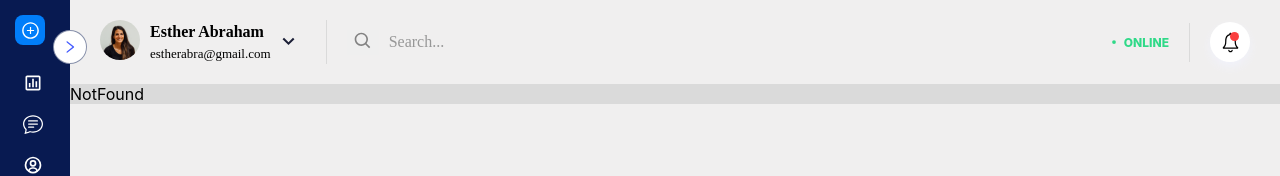
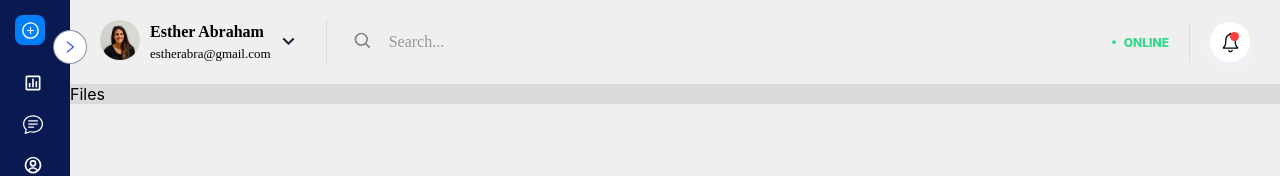
Before and after one commit to anie308/napims-user, a React (Create React App) app: page /files in a window 1280 px wide. Shown: the top 176 px of the page. Built offline with nearby package versions, Linux system fonts and the light colour scheme; the HTML template or start-up script is replaced by a standard one.

Commit message:
build corrections

```diff
--- /dev/null
+++ b/src/Pages/Files.jsx
@@ -0,0 +1,9 @@
+import React from 'react'
+
+function Files() {
+  return (
+    <div>Files</div>
+  )
+}
+
+export default Files
--- a/src/Rote.js
+++ b/src/Rote.js
@@ -1,5 +1,6 @@
 import React from 'react'
 import { Routes, Route} from 'react-router-dom'
+import Files from './Pages/Files'
 import Home from './Pages/Home'
 import Inbox from './Pages/Inbox'
 import NotFound from './Pages/NotFound'
@@ -9,6 +10,7 @@ function Rote() {
     <Routes>
       <Route path='/'  element={<Home/>}/>
       <Route path='/inbox'  element={<Inbox/>}/>
+      <Route path='/files'  element={<Files/>}/>
       <Route path='*'  element={<NotFound/>}/>
     </Routes>
   )
--- a/src/components/Layout/Sidebar/SideBar.jsx
+++ b/src/components/Layout/Sidebar/SideBar.jsx
@@ -13,7 +13,7 @@ import {
   Title,
 } from "./style";
 import { AiOutlinePlusCircle, AiOutlineLeft } from "react-icons/ai";
-import { BiBarChartSquare, BiUserCircle, BiSearchAlt } from "react-icons/bi";
+import { BiBarChartSquare, BiUserCircle } from "react-icons/bi";
 import { BsChatText, BsCalendar2Event } from "react-icons/bs";
 import { MdAnalytics } from "react-icons/md";
 import { FaUsers } from "react-icons/fa";
```
